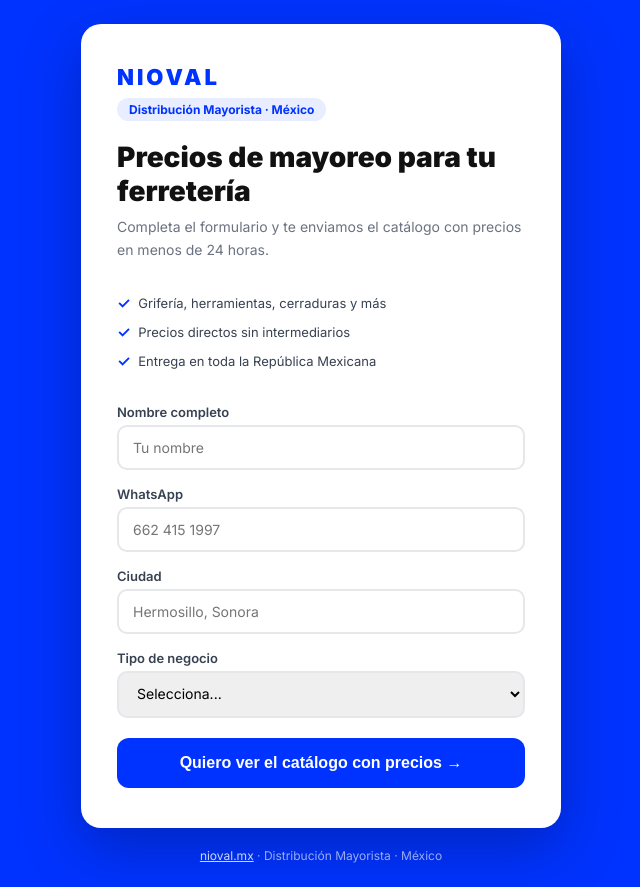
After one commit to luisgarciau03-art/NIOVALWEB, a Flask app: page /mayoreo in a window 1280 px wide. The commit adds this page. Shown: the whole page, without its empty margins (319-959 px from the left). Run offline with Flask 3, Linux system fonts and the light colour scheme; some libraries are stand-ins or nearby versions.

Commit message:
Add leads landing /mayoreo, Lead/Contact pixel events, WhatsApp float button

```diff
--- a/app.py
+++ b/app.py
@@ -249,6 +249,37 @@ def _enviar_telegram_contacto(nombre, celular, negocio, comentario):
         print(f"[CONTACTO] Error Telegram: {e}")
 
 
+@app.route("/mayoreo")
+def mayoreo():
+    return render_template("mayoreo.html")
+
+@app.route("/lead", methods=["POST"])
+def lead():
+    data = request.get_json(silent=True) or request.form
+    nombre   = (data.get("nombre") or "").strip()
+    whatsapp = (data.get("whatsapp") or "").strip()
+    ciudad   = (data.get("ciudad") or "").strip()
+    negocio  = (data.get("negocio") or "").strip()
+    if not nombre or not whatsapp:
+        return jsonify({"ok": False}), 422
+    def _enviar():
+        from datetime import datetime
+        texto = (
+            f"🔥 *Nuevo Lead B2B NIOVAL*\n\n"
+            f"👤 *Nombre:* {nombre}\n"
+            f"📱 *WhatsApp:* {whatsapp}\n"
+            f"📍 *Ciudad:* {ciudad}\n"
+            f"🏪 *Negocio:* {negocio or '(no especificado)'}\n\n"
+            f"🕐 {datetime.now().strftime('%d/%m/%Y %H:%M')}"
+        )
+        try:
+            url = f"https://api.telegram.org/bot{TELEGRAM_TOKEN}/sendMessage"
+            requests.post(url, json={"chat_id": TELEGRAM_CHAT_ID, "text": texto, "parse_mode": "Markdown"}, timeout=10)
+        except Exception as e:
+            print(f"[LEAD] Error Telegram: {e}")
+    threading.Thread(target=_enviar, daemon=True).start()
+    return jsonify({"ok": True})
+
 @app.route("/contacto", methods=["POST"])
 def contacto():
     data = request.get_json(silent=True) or request.form
--- /dev/null
+++ b/templates/mayoreo.html
@@ -0,0 +1,108 @@
+<!DOCTYPE html>
+<html lang="es">
+<head>
+<meta charset="UTF-8">
+<meta name="viewport" content="width=device-width, initial-scale=1.0">
+<title>Precios de Mayoreo para tu Ferretería | NIOVAL</title>
+<meta name="description" content="Solicita precios de mayoreo para tu ferretería o tlapalería. Grifería, herramientas, cerraduras y más. Entrega en 24 h en toda México.">
+<!-- Meta Pixel -->
+<script>!function(f,b,e,v,n,t,s){if(f.fbq)return;n=f.fbq=function(){n.callMethod?n.callMethod.apply(n,arguments):n.queue.push(arguments)};if(!f._fbq)f._fbq=n;n.push=n;n.loaded=!0;n.version='2.0';n.queue=[];t=b.createElement(e);t.async=!0;t.src=v;s=b.getElementsByTagName(e)[0];s.parentNode.insertBefore(t,s)}(window,document,'script','https://connect.facebook.net/en_US/fbevents.js');fbq('init','949938207844619');fbq('track','PageView');</script>
+<noscript><img height="1" width="1" style="display:none" src="https://www.facebook.com/tr?id=949938207844619&ev=PageView&noscript=1"/></noscript>
+<!-- TikTok Pixel -->
+<script>!function(w,d,t){w.TiktokAnalyticsObject=t;var ttq=w[t]=w[t]||[];ttq.methods=["page","track","identify","instances","debug","on","off","once","ready","alias","group","enableCookie","disableCookie","holdConsent","revokeConsent","grantConsent"],ttq.setAndDefer=function(t,e){t[e]=function(){t.push([e].concat(Array.prototype.slice.call(arguments,0)))}};for(var i=0;i<ttq.methods.length;i++)ttq.setAndDefer(ttq,ttq.methods[i]);ttq.instance=function(t){for(var e=ttq._i[t]||[],n=0;n<ttq.methods.length;n++)ttq.setAndDefer(e,ttq.methods[n]);return e},ttq.load=function(e,n){var r="https://analytics.tiktok.com/i18n/pixel/events.js";ttq._i=ttq._i||{},ttq._i[e]=[],ttq._i[e]._u=r,ttq._t=ttq._t||{},ttq._t[e]=+new Date,ttq._o=ttq._o||{},ttq._o[e]=n||{};n=document.createElement("script");n.type="text/javascript",n.async=!0,n.src=r+"?sdkid="+e+"&lib="+t;e=document.getElementsByTagName("script")[0];e.parentNode.insertBefore(n,e)};ttq.load('D7UI5D3C77U2TFGF6VBG');ttq.page();}(window,document,'ttq');</script>
+<link href="https://fonts.googleapis.com/css2?family=Inter:wght@400;500;600;700;800;900&display=swap" rel="stylesheet">
+<style>
+*{margin:0;padding:0;box-sizing:border-box}
+body{font-family:'Inter',sans-serif;background:#0033FF;min-height:100vh;display:flex;flex-direction:column;align-items:center;justify-content:center;padding:24px}
+.card{background:#fff;border-radius:20px;padding:40px 36px;max-width:480px;width:100%;box-shadow:0 20px 60px rgba(0,0,0,.25)}
+.logo{font-size:22px;font-weight:900;letter-spacing:3px;color:#0033FF;margin-bottom:8px}
+.badge{display:inline-block;background:#E8EEFF;color:#0033FF;padding:4px 12px;border-radius:20px;font-size:12px;font-weight:700;margin-bottom:20px}
+h1{font-size:clamp(22px,5vw,28px);font-weight:900;color:#111;line-height:1.2;margin-bottom:8px}
+.sub{font-size:14px;color:#6b7280;margin-bottom:28px;line-height:1.6}
+.bullets{list-style:none;margin-bottom:28px}
+.bullets li{font-size:13px;color:#374151;padding:5px 0;display:flex;align-items:center;gap:8px}
+.bullets li::before{content:'✓';color:#0033FF;font-weight:700;font-size:15px}
+label{display:block;font-size:13px;font-weight:600;color:#374151;margin-bottom:5px}
+input,select{width:100%;padding:12px 14px;border:2px solid #e5e7eb;border-radius:10px;font-size:14px;font-family:inherit;margin-bottom:16px;outline:none;transition:border .2s}
+input:focus,select:focus{border-color:#0033FF}
+.btn{width:100%;background:#0033FF;color:#fff;border:none;padding:16px;border-radius:12px;font-size:16px;font-weight:800;cursor:pointer;transition:background .2s;margin-top:4px}
+.btn:hover{background:#0022CC}
+.btn:disabled{background:#9ca3af;cursor:not-allowed}
+.success{display:none;text-align:center;padding:20px 0}
+.success h2{font-size:22px;font-weight:800;color:#0033FF;margin-bottom:8px}
+.success p{color:#6b7280;font-size:14px;margin-bottom:20px}
+.wa-btn{display:inline-flex;align-items:center;gap:8px;background:#25D366;color:#fff;padding:14px 24px;border-radius:12px;font-weight:700;font-size:15px;text-decoration:none}
+.footer-note{text-align:center;font-size:12px;color:rgba(255,255,255,.6);margin-top:20px}
+.footer-note a{color:rgba(255,255,255,.8)}
+</style>
+</head>
+<body>
+<div class="card">
+  <div class="logo">NIOVAL</div>
+  <span class="badge">Distribución Mayorista · México</span>
+  <h1>Precios de mayoreo para tu ferretería</h1>
+  <p class="sub">Completa el formulario y te enviamos el catálogo con precios en menos de 24 horas.</p>
+  <ul class="bullets">
+    <li>Grifería, herramientas, cerraduras y más</li>
+    <li>Precios directos sin intermediarios</li>
+    <li>Entrega en toda la República Mexicana</li>
+  </ul>
+
+  <div id="form-area">
+    <label for="nombre">Nombre completo</label>
+    <input type="text" id="nombre" placeholder="Tu nombre" required>
+
+    <label for="whatsapp">WhatsApp</label>
+    <input type="tel" id="whatsapp" placeholder="662 415 1997" required>
+
+    <label for="ciudad">Ciudad</label>
+    <input type="text" id="ciudad" placeholder="Hermosillo, Sonora" required>
+
+    <label for="negocio">Tipo de negocio</label>
+    <select id="negocio">
+      <option value="">Selecciona...</option>
+      <option>Ferretería</option>
+      <option>Tlapalería</option>
+      <option>Distribuidora</option>
+      <option>Tienda en línea</option>
+      <option>Otro</option>
+    </select>
+
+    <button class="btn" onclick="enviarLead()">Quiero ver el catálogo con precios →</button>
+  </div>
+
+  <div class="success" id="success">
+    <h2>¡Listo! 🎉</h2>
+    <p>Te contactamos por WhatsApp en menos de 24 horas con el catálogo y precios de mayoreo.</p>
+    <a class="wa-btn" href="https://api.whatsapp.com/send?phone=526624151997&text=Hola%2C%20acabo%20de%20llenar%20el%20formulario%20de%20NIOVAL%20para%20precios%20de%20mayoreo." target="_blank">
+      <svg width="20" height="20" viewBox="0 0 24 24" fill="white"><path d="M17.472 14.382c-.297-.149-1.758-.867-2.03-.967-.273-.099-.471-.148-.67.15-.197.297-.767.966-.94 1.164-.173.199-.347.223-.644.075-.297-.15-1.255-.463-2.39-1.475-.883-.788-1.48-1.761-1.653-2.059-.173-.297-.018-.458.13-.606.134-.133.298-.347.446-.52.149-.174.198-.298.298-.497.099-.198.05-.371-.025-.52-.075-.149-.669-1.612-.916-2.207-.242-.579-.487-.5-.669-.51-.173-.008-.371-.01-.57-.01-.198 0-.52.074-.792.372-.272.297-1.04 1.016-1.04 2.479 0 1.462 1.065 2.875 1.213 3.074.149.198 2.096 3.2 5.077 4.487.709.306 1.262.489 1.694.625.712.227 1.36.195 1.871.118.571-.085 1.758-.719 2.006-1.413.248-.694.248-1.289.173-1.413-.074-.124-.272-.198-.57-.347m-5.421 7.403h-.004a9.87 9.87 0 01-5.031-1.378l-.361-.214-3.741.982.998-3.648-.235-.374a9.86 9.86 0 01-1.51-5.26c.001-5.45 4.436-9.884 9.888-9.884 2.64 0 5.122 1.03 6.988 2.898a9.825 9.825 0 012.893 6.994c-.003 5.45-4.437 9.884-9.885 9.884m8.413-18.297A11.815 11.815 0 0012.05 0C5.495 0 .16 5.335.157 11.892c0 2.096.547 4.142 1.588 5.945L.057 24l6.305-1.654a11.882 11.882 0 005.683 1.448h.005c6.554 0 11.89-5.335 11.893-11.893a11.821 11.821 0 00-3.48-8.413z"/></svg>
+      Escribir por WhatsApp ahora
+    </a>
+  </div>
+</div>
+<p class="footer-note"><a href="/">nioval.mx</a> · Distribución Mayorista · México</p>
+
+<script>
+async function enviarLead() {
+  const nombre   = document.getElementById('nombre').value.trim();
+  const whatsapp = document.getElementById('whatsapp').value.trim();
+  const ciudad   = document.getElementById('ciudad').value.trim();
+  const negocio  = document.getElementById('negocio').value;
+  if (!nombre || !whatsapp || !ciudad) { alert('Por favor llena todos los campos.'); return; }
+  const btn = document.querySelector('.btn');
+  btn.disabled = true; btn.textContent = 'Enviando...';
+  try {
+    await fetch('/lead', {
+      method: 'POST',
+      headers: {'Content-Type': 'application/json'},
+      body: JSON.stringify({nombre, whatsapp, ciudad, negocio})
+    });
+    if(typeof fbq !== 'undefined'){ fbq('track','Lead'); fbq('track','Contact'); }
+    if(typeof ttq !== 'undefined'){ ttq.track('SubmitForm'); }
+  } catch(e) {}
+  document.getElementById('form-area').style.display = 'none';
+  document.getElementById('success').style.display = 'block';
+}
+</script>
+</body>
+</html>
```
Also changed, not shown: templates/catalogo_categoria.html (+18 -0 lines), templates/landing.html (+9 -0 lines).
